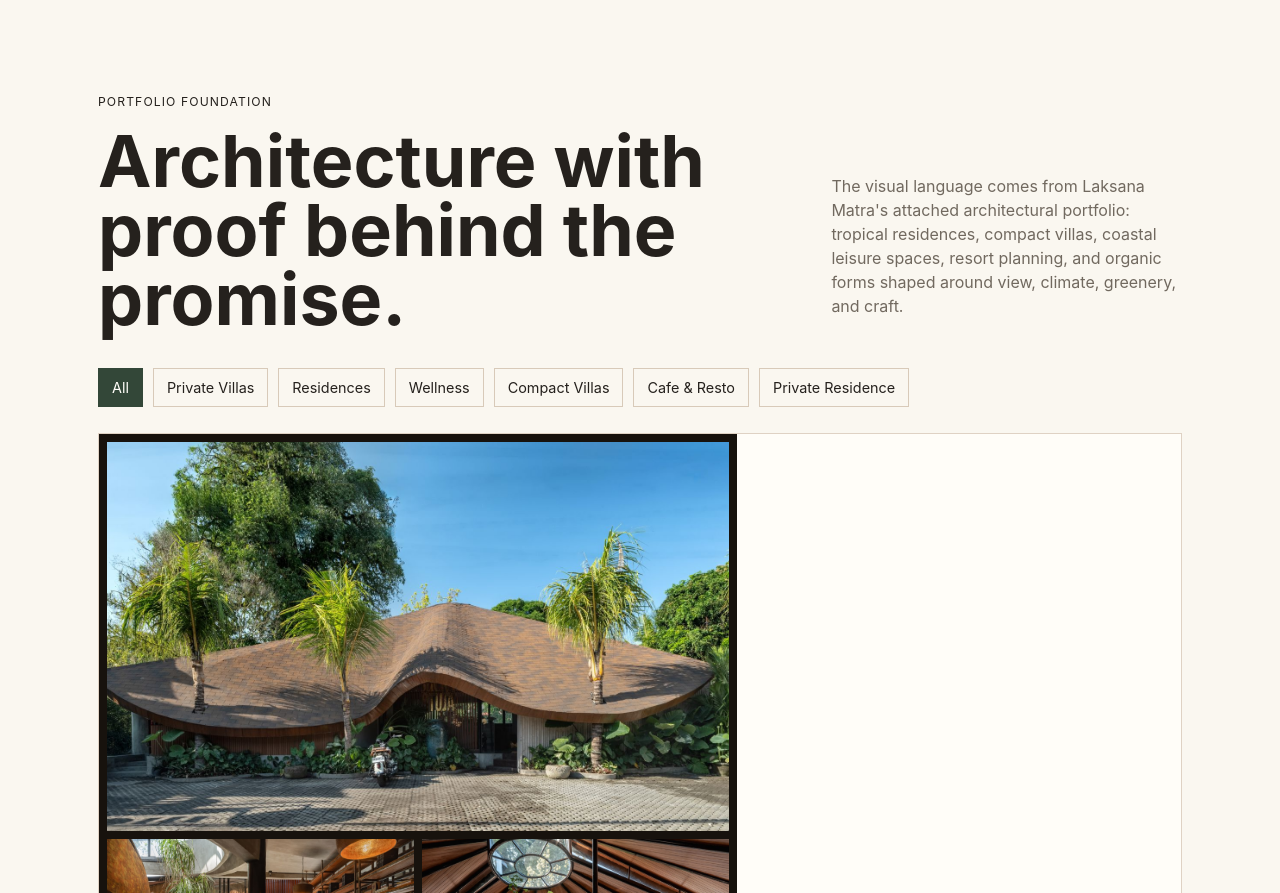
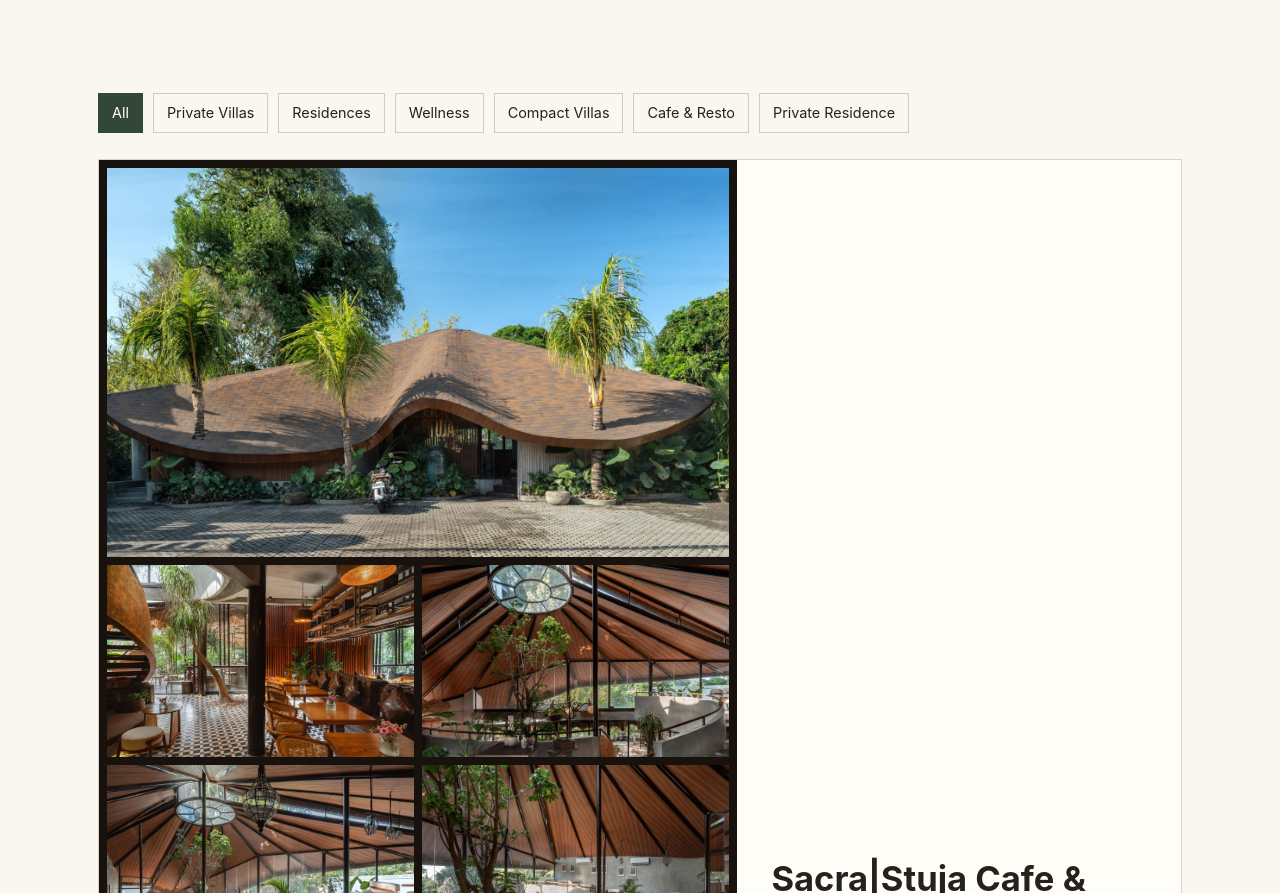
Before and after one commit to diggdish/bali-design-led-property, a website: page index.html in a window 1280 px wide. Shown: the part 1514-2407 px from the top of the page. Drawn offline with Linux system fonts and the light colour scheme.

Commit message:
Remove portfolio introduction copy

```diff
--- a/index.html
+++ b/index.html
@@ -49,20 +49,7 @@
         </div>
       </section>
 
-      <section class="portfolio" id="portfolio" aria-labelledby="portfolio-title">
-        <div class="section-heading split">
-          <div>
-            <p class="eyebrow">Portfolio Foundation</p>
-            <h2 id="portfolio-title">Architecture with proof behind the promise.</h2>
-          </div>
-          <p>
-            The visual language comes from Laksana Matra's attached architectural
-            portfolio: tropical residences, compact villas, coastal leisure
-            spaces, resort planning, and organic forms shaped around view,
-            climate, greenery, and craft.
-          </p>
-        </div>
-
+      <section class="portfolio" id="portfolio" aria-label="Portfolio">
         <div class="gallery-actions" aria-label="Portfolio filters">
           <button class="filter-button is-active" type="button" data-filter="all">All</button>
           <button class="filter-button" type="button" data-filter="Private Villa Concepts">Private Villas</button>
```
Also changed, not shown: tests/site-content.test.js (+3 -0 lines).
